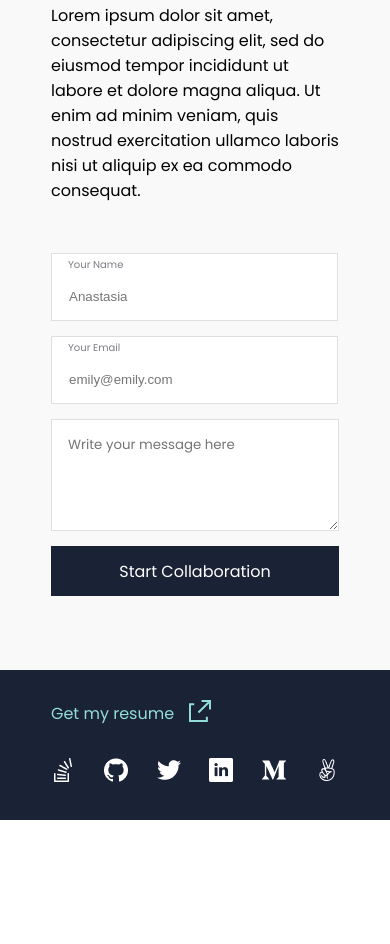
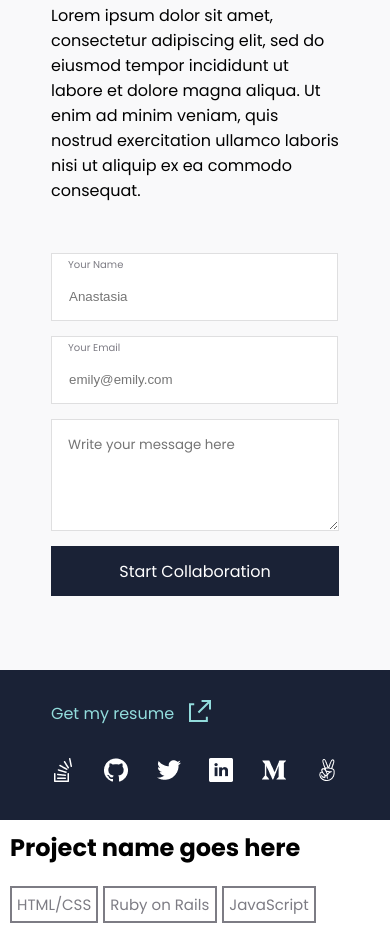
Before and after one commit to emyrue/Portfolio, a website: page index.html in a window 390 px wide. Shown: the part 5178-6122 px from the top of the page. Before the commit the page ends 5998 px from the top, so only its background shows below. Drawn offline with nearby package versions, Linux system fonts and the light colour scheme.

Commit message:
Made mobile heading for popup

```diff
--- a/javascript.js
+++ b/javascript.js
@@ -12,3 +12,49 @@ hamburger.addEventListener('click', display);
 for (let i = 0; i < mobileItem.length; i += 1) {
   mobileItem[i].addEventListener('click', display);
 }
+
+let project = {
+    name: 'Project name goes here',
+    description: 'Lorem ipsum dolor sit amet,' +
+    'consectetur adipiscing elit, sed do eiusmod ' +
+    'tempor incididunt ut labore et dolore magna ' +
+    'aliqua. Ut enim ad minim veniam, quis nostrud ' +
+    'exercitation ullamco laboris nisi Ut aliquip ' +
+    'ex ea commodo consequat.  Lorem ipsum dolor ' +
+    'sit amet, consectetur adipiscing elit, sed do ' +
+    'eiusmod tempor incididunt ut labore et dolore ' +
+    'magna aliqua. Ut enim ad minim veniam, quis ' +
+    'nostrud exercitation ullamco laboris nisi.',
+    item1: 'HTML/CSS',
+    item2: 'Ruby on Rails',
+    item3: 'JavaScript',
+    imageURL: './image/computer-image1.png',
+    liveVersionLink: 'https://emyrue.github.io/Portfolio',
+    sourceLink: 'https://github.com/emyrue/Portfolio/'
+}
+
+let section = document.createElement('section');
+let heading = document.createElement('h2');
+let list = document.createElement('ul');
+let listItem1 = document.createElement('li');
+let listItem2 = document.createElement('li');
+let listItem3 = document.createElement('li');
+
+section.classList.add('default', 'popup');
+heading.className = 'popup-heading';
+list.className = 'popup-list';
+listItem1.classList.add('popup-list-item', 'popup-list-item1');
+listItem2.classList.add('popup-list-item', 'popup-list-item2');
+listItem3.classList.add('popup-list-item', 'popup-list-item3');
+
+heading.textContent = project.name;
+listItem1.textContent = project.item1;
+listItem2.textContent = project.item2;
+listItem3.textContent = project.item3;
+
+document.body.appendChild(section);
+section.appendChild(heading);
+section.appendChild(list);
+list.appendChild(listItem1);
+list.appendChild(listItem2);
+list.appendChild(listItem3);
--- a/style.css
+++ b/style.css
@@ -103,6 +103,35 @@ body {
   .frameworks,
   .skills {
     width: 288px;
+  }
+
+  .popup {
+    margin: 10px;
+  }
+
+  .popup-heading {
+    font-family: 'Poppins', sans-serif;
+    font-weight: bold;
+  }
+
+  .popup-list {
+    list-style: none;
+    padding: 0;
+    display: flex;
+    align-items: center;
+  }
+
+  .popup-list-item {
+    border: 2px solid #7d7c84;
+    color: #7d7c84;
+    padding: 5px;
+    margin: 5px;
+    margin-left: 0;
+    font-size: 15px;
+  }
+
+  .popup-list-item2 {
+    min-width: 100px;
   }
 
   .languages,
```
